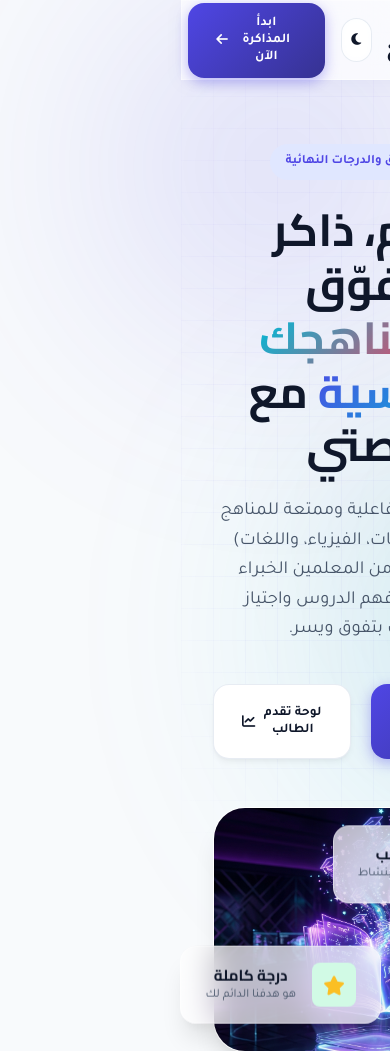
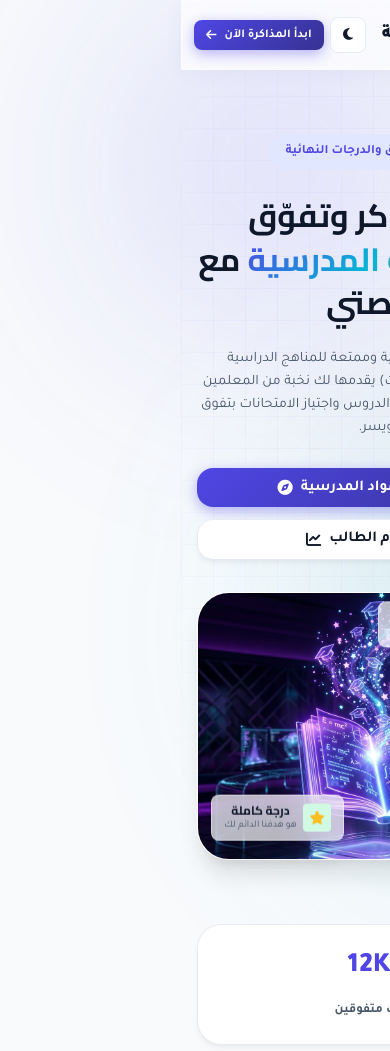
Before and after one commit to mohammed8333/Manassety, a plain HTML site: page index.html in a window 390 px wide. Shown: the top 1051 px of the page. Drawn offline with Linux system fonts and the light colour scheme; some icons are missing.

Commit message:
Fix: Add mobile responsive media queries for header and hero sections

```diff
--- a/assets/css/styles.css
+++ b/assets/css/styles.css
@@ -1817,3 +1817,121 @@ body.dark-theme .glow-orb {
         text-align: center;
     }
 }
+
+/* 13. Advanced Mobile Phone Optimization (screens < 480px)
+   ========================================================================== */
+@media (max-width: 480px) {
+    /* Main Sticky Header Tweaks */
+    .main-header {
+        padding: 0 0.75rem !important;
+        height: 70px !important;
+    }
+
+    .logo-container {
+        font-size: 1.1rem !important;
+        gap: 0.35rem !important;
+    }
+
+    .logo-icon-wrap {
+        width: 32px !important;
+        height: 32px !important;
+        font-size: 0.9rem !important;
+        border-radius: var(--radius-sm) !important;
+    }
+
+    .header-actions {
+        gap: 0.4rem !important;
+    }
+
+    #header-cta-btn {
+        padding: 0.5rem 0.75rem !important;
+        font-size: 0.75rem !important;
+        border-radius: 8px !important;
+    }
+
+    #theme-toggle-btn {
+        width: 36px !important;
+        height: 36px !important;
+        border-radius: 8px !important;
+    }
+
+    /* Hero Layout Mobile Responsive fixes */
+    .hero-section {
+        padding: 4rem 1rem 2rem !important;
+        gap: 2rem !important;
+    }
+
+    .hero-content h1 {
+        font-size: 2.0rem !important;
+        line-height: 1.35 !important;
+    }
+
+    .hero-description {
+        font-size: 0.9rem !important;
+        margin-bottom: 1.75rem !important;
+        line-height: 1.6 !important;
+    }
+
+    .hero-buttons {
+        flex-direction: column !important;
+        width: 100% !important;
+        gap: 0.75rem !important;
+    }
+
+    .hero-buttons button {
+        width: 100% !important;
+        justify-content: center !important;
+        padding: 0.65rem 1.25rem !important;
+        font-size: 0.95rem !important;
+    }
+
+    /* Hero Floating elements scale-down */
+    .hero-floating-card {
+        padding: 0.4rem 0.75rem !important;
+        gap: 0.4rem !important;
+        border-radius: var(--radius-sm) !important;
+    }
+
+    .hero-floating-card h4 {
+        font-size: 0.75rem !important;
+    }
+
+    .hero-floating-card p {
+        font-size: 0.6rem !important;
+    }
+
+    .float-icon {
+        width: 28px !important;
+        height: 28px !important;
+        font-size: 0.85rem !important;
+        border-radius: 4px !important;
+    }
+
+    .hero-floating-card.card-1 {
+        right: 4% !important;
+        top: 6% !important;
+    }
+
+    .hero-floating-card.card-2 {
+        left: 4% !important;
+        bottom: 6% !important;
+    }
+
+    /* Stats grid and spacing */
+    .stats-section {
+        padding: 2rem 1rem !important;
+        gap: 1rem !important;
+    }
+
+    .stat-card {
+        padding: 1.25rem 1rem !important;
+    }
+
+    .stat-num {
+        font-size: 1.75rem !important;
+    }
+
+    .stat-label {
+        font-size: 0.8rem !important;
+    }
+}
```
